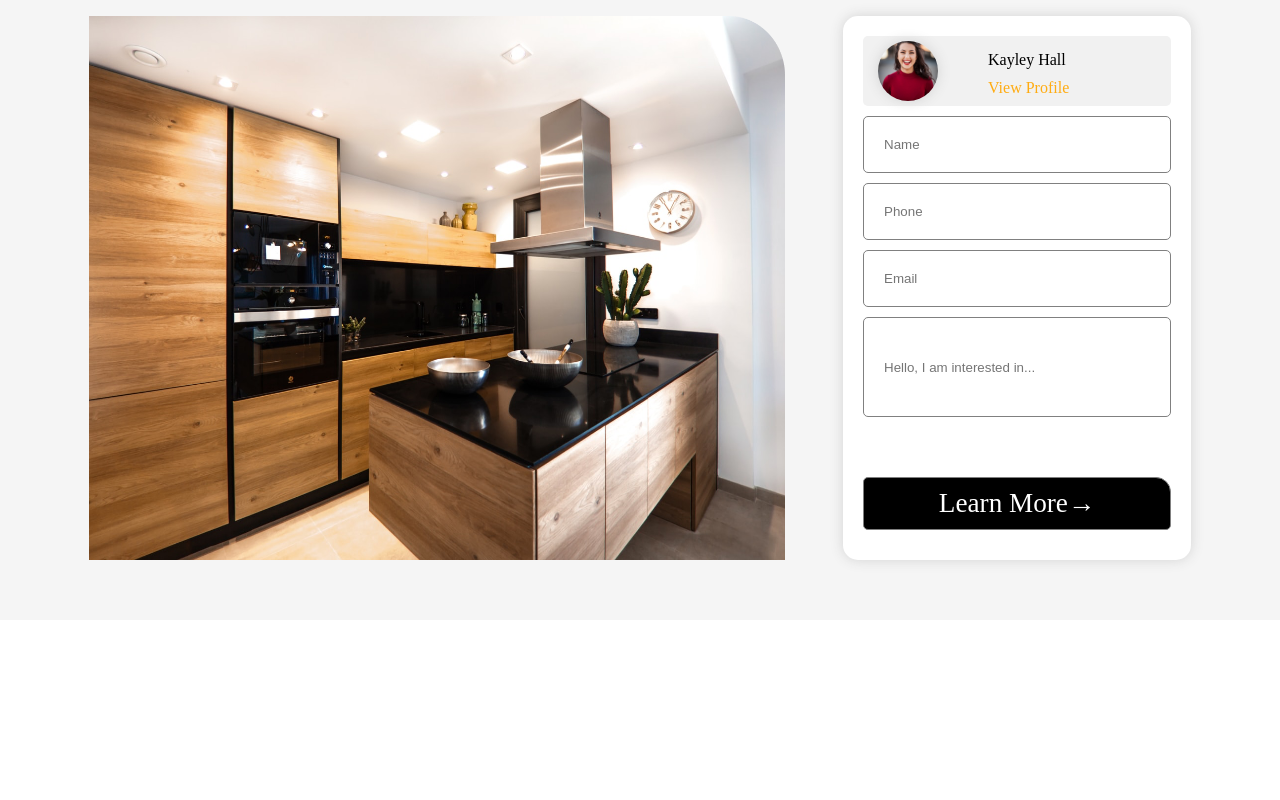
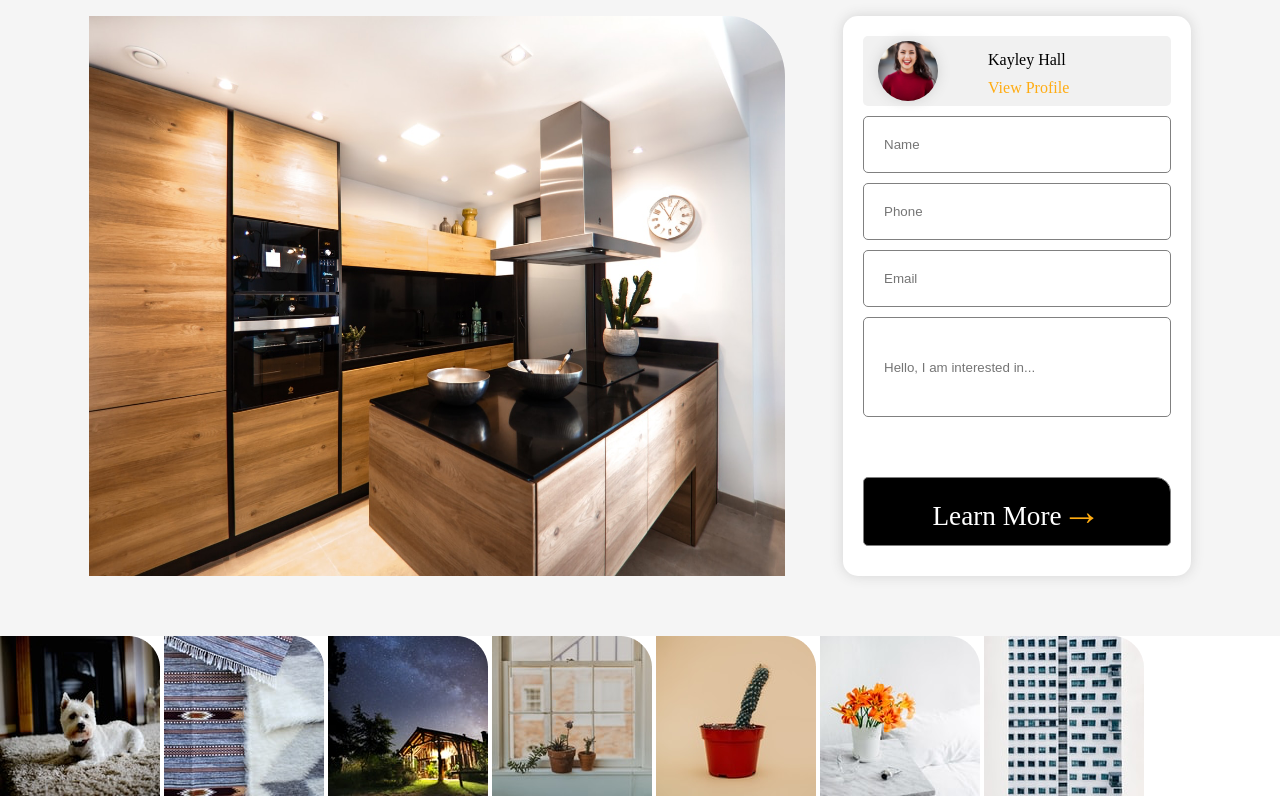
Before and after one commit to Zavi254/Quick-Movers-Website, a plain HTML site: page movers.html in a window 1280 px wide. Shown: the part 385-1185 px from the top of the page. Before the commit the page ends 1005 px from the top, so only its background shows below. Drawn offline with Linux system fonts and the light colour scheme.

Commit message:
Added the seven images in the Little images section

```diff
--- a/assets/css/moversLayout.css
+++ b/assets/css/moversLayout.css
@@ -2,6 +2,10 @@
     box-sizing: border-box;
     margin: 0;
     padding: 0;
+}
+body{
+    max-width: 100%;
+    height: auto;
 }
 /* /Header Section */
 header{
@@ -121,3 +125,8 @@ form > input, #learnMore{
     font-size: 1.7rem;
     text-align: center;
 }
+#learnMoreArrow{
+    color: #ffac12;
+    font-size: 2.5rem;
+}
+/* little Images Section */
--- a/movers.html
+++ b/movers.html
@@ -46,10 +46,18 @@
                 <input type="tel" id="number" placeholder="Phone">
                 <input type="email" id="email" placeholder="Email">
                 <input type="text" id="interest" placeholder="Hello, I am interested in...">
-                <a href="#" id="learnMore">Learn More<span>&#8594;</span></a>
+                <a href="#" id="learnMore">Learn More<span id="learnMoreArrow">&#8594;</span></a>
             </form>
         </div>
-
+    </section>
+    <section id="littleImagesSection">
+        <img src="./assets/img/Rectangle.png" alt="dog image">
+        <img src="./assets/img/Rectangle-1.png" alt="curtain image">
+        <img src="./assets/img/Rectangle-2.png" alt="sky view">
+        <img src="./assets/img/Rectangle-3.png" alt="window image">
+        <img src="./assets/img/Rectangle-4.png" alt="plant image">
+        <img src="./assets/img/Rectangle-5.png" alt="rose flower image">
+        <img src="./assets/img/Rectangle-6.png" alt="sheets image">
     </section>
 </body>
 </html>
```
